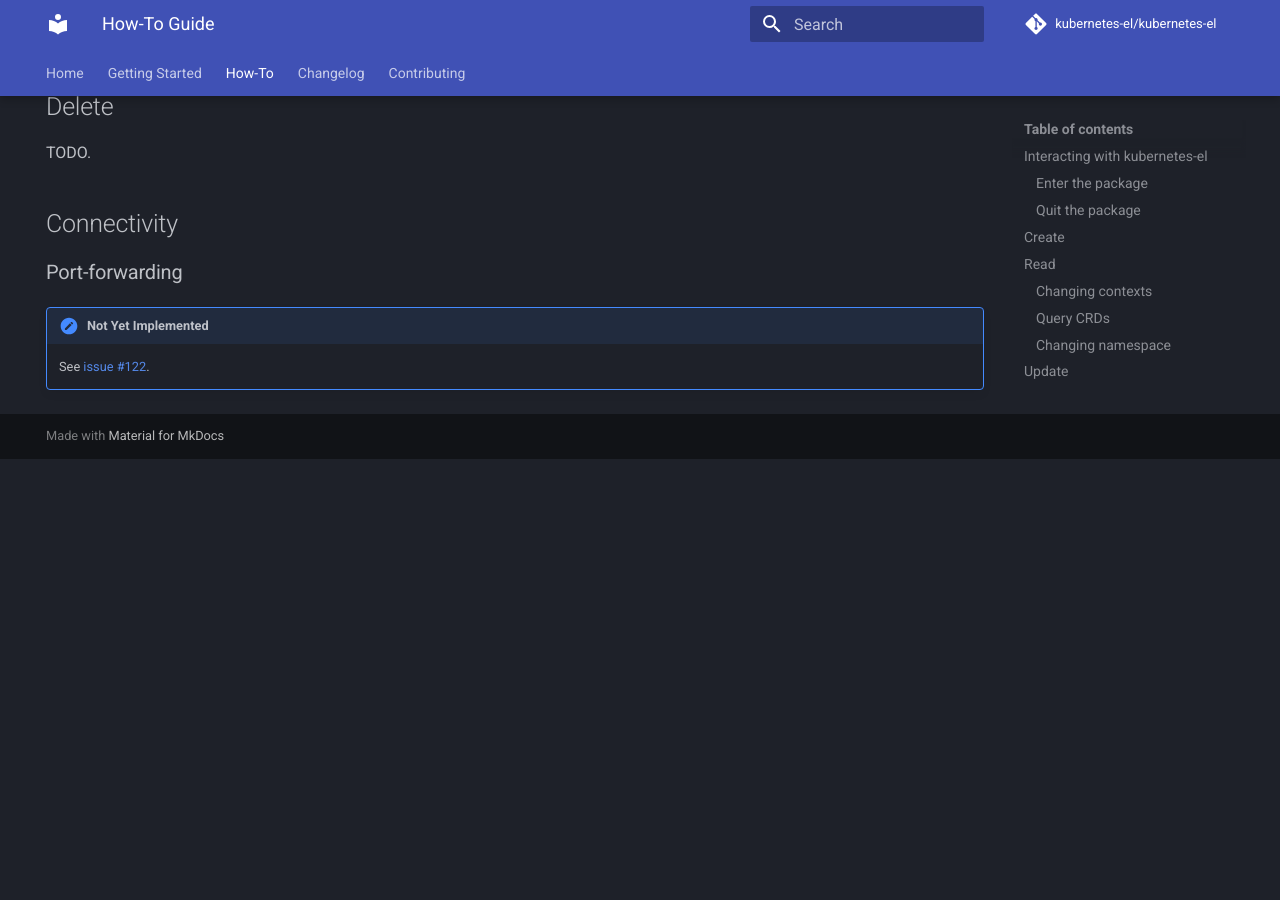
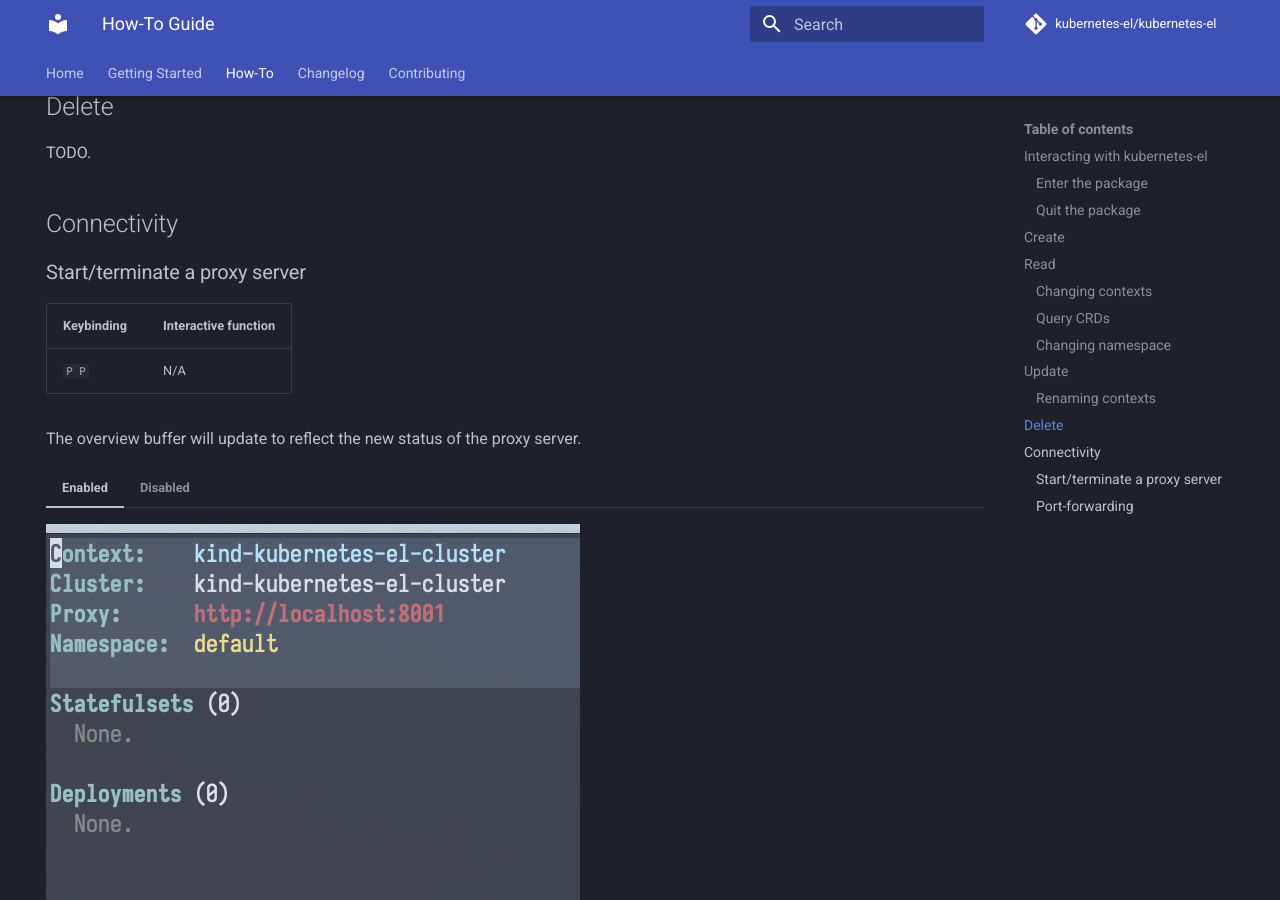
Before and after one commit to kubernetes-el/kubernetes-el, an MkDocs documentation site: the page built from docs/how-to.md, in a window 1280 px wide and 900 px high, scrolled down 1805 px. Built offline with MkDocs 1.6.1 and Material for MkDocs 9.7.7, drawn with Linux system fonts in a browser that asks for light colours; comment, search, counter and statistics services are not loaded; before the commit the page ends 2264 px from its top, so only the background shows below that.

Commit message:
Enable proxy server management (#252)
Closes #247.

With this addition, users can now start up and terminate kubectl proxy servers via `P P`, with overview buffer updating to reflect the status thereof.

```diff
--- a/docs/how-to.md
+++ b/docs/how-to.md
@@ -74,6 +74,23 @@
 
 ## Connectivity
 
+### Start/terminate a proxy server
+
+| Keybinding | Interactive function |
+|:-----------|:---------------------|
+| `P P`      | N/A                  |
+
+The overview buffer will update to reflect the new status of the proxy
+server.
+
+=== "Enabled"
+
+    ![Overview buffer showing an enabled proxy server](./img/proxy-enabled.png)
+
+=== "Disabled"
+
+    ![Overview buffer showing a disabled proxy server](./img/proxy-disabled.png)
+
 ### Port-forwarding
 
 !!! missing "Not Yet Implemented"
```
Also changed, not shown: docs/CHANGELOG.md (+5 -1 lines), docs/index.md (+3 -0 lines), docs/img/proxy-disabled.png (added), docs/img/proxy-enabled.png (added), 12 other files.
